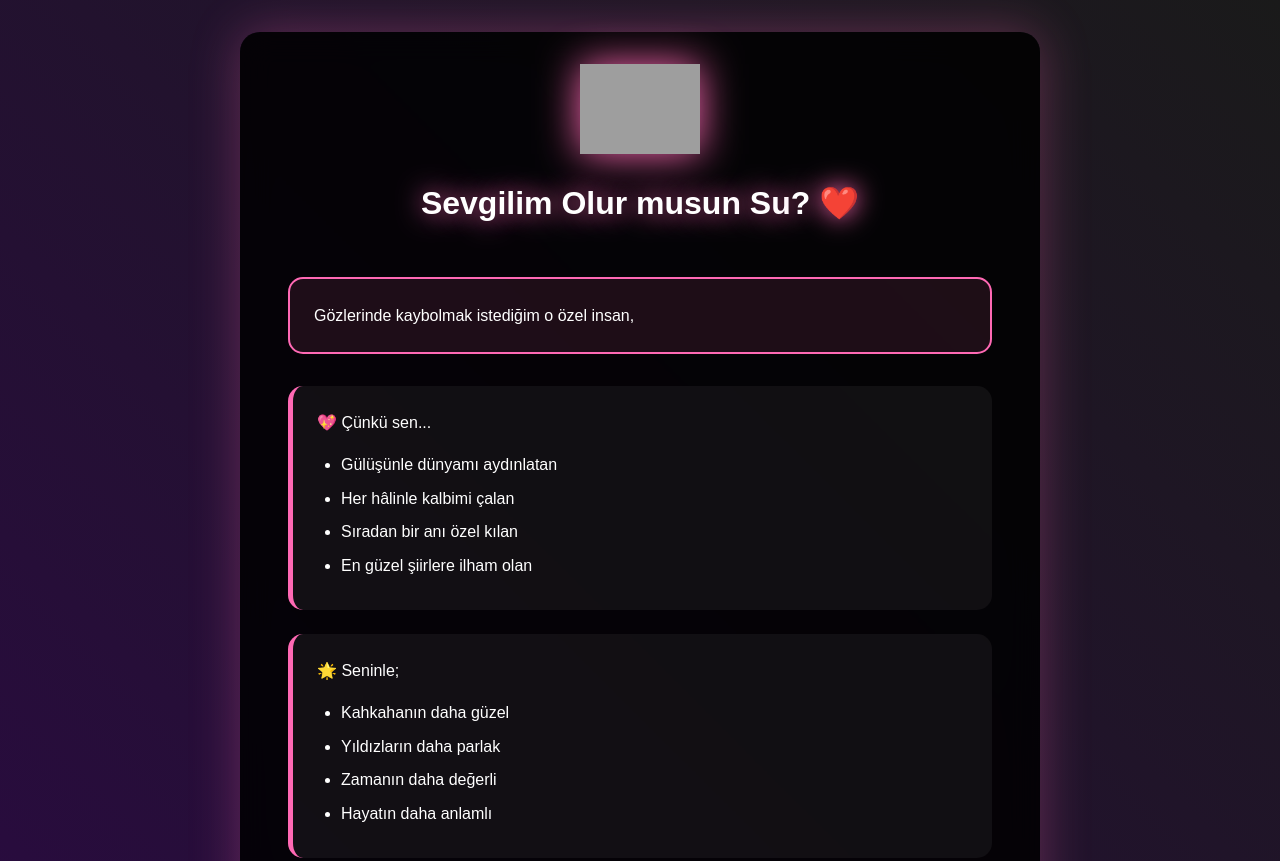
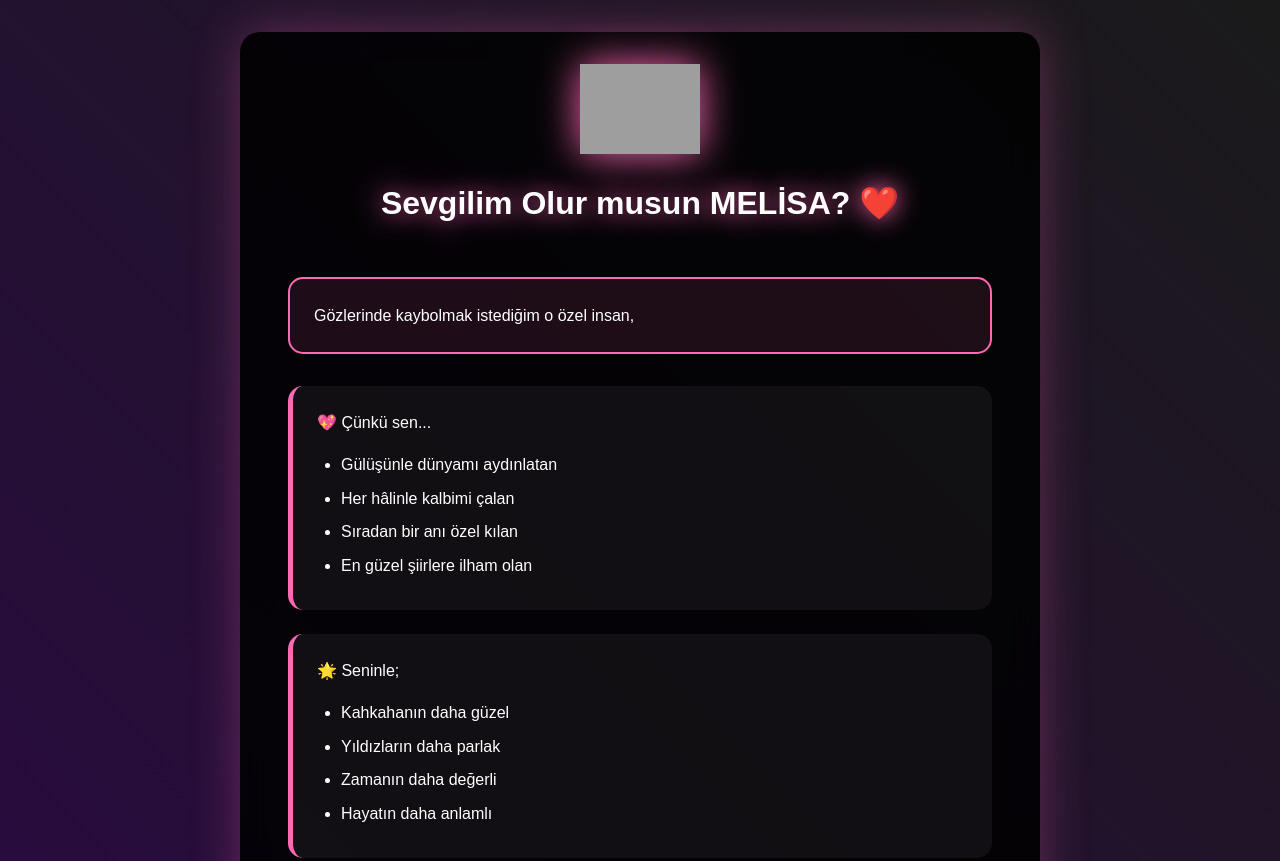
Before and after one commit to firecrost/you, a plain HTML site: page index.html in a window 1280 px wide. Shown: the top 861 px of the page. Drawn offline with Linux system fonts and the light colour scheme; grey boxes are pictures that could not be loaded.

Commit message:
Update index.html

```diff
--- a/index.html
+++ b/index.html
@@ -14,7 +14,7 @@
     <div class="container">
         <div class="header">
             <img src="https://cdn3.emoji.gg/emojis/82729-grin-cat.png" alt="Kalp" class="heart-img">
-            <h1>Sevgilim Olur musun <span class="name">Su</span>? ❤️</h1>
+            <h1>Sevgilim Olur musun <span class="name">MELİSA</span>? ❤️</h1>
         </div>
 
         <div class="content">
```
